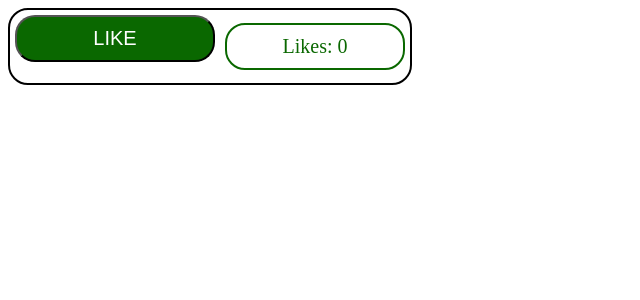
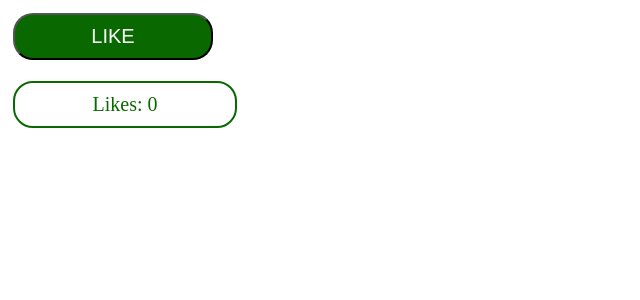
Before and after one commit to skelegon/Eksam, a PHP site: page / in a window 1280 px wide. Shown: the top 300 px of the page, without its empty margins (0-640 px from the left). Run offline with PHP 8.4, Linux system fonts and the light colour scheme.

Commit message:
css modification

```diff
--- a/index.php
+++ b/index.php
@@ -40,9 +40,11 @@ function like() {
 <body>
 	<div id="wrap">
 		<div id="content">
-			<form action="index.php">
-				<input type="submit" class ="button" name="like" value="LIKE" />
-			</form>
+			<div>
+				<form action="index.php">
+					<input type="submit" class ="button" name="like" value="LIKE" />
+				</form>
+			</div>
 			<div class="counter">
 				<?="Likes: " . $counter;?>
 			</div>
--- a/style.css
+++ b/style.css
@@ -1,10 +1,6 @@
 #content {
-  border: 2px solid;
-  border-radius: 20px;
-  display:flex;
-  justify-content:center;
-  align-items:center;
-  width:400px;
+  display:inline;
+  width:200px;
 }
 
 .button {
```
